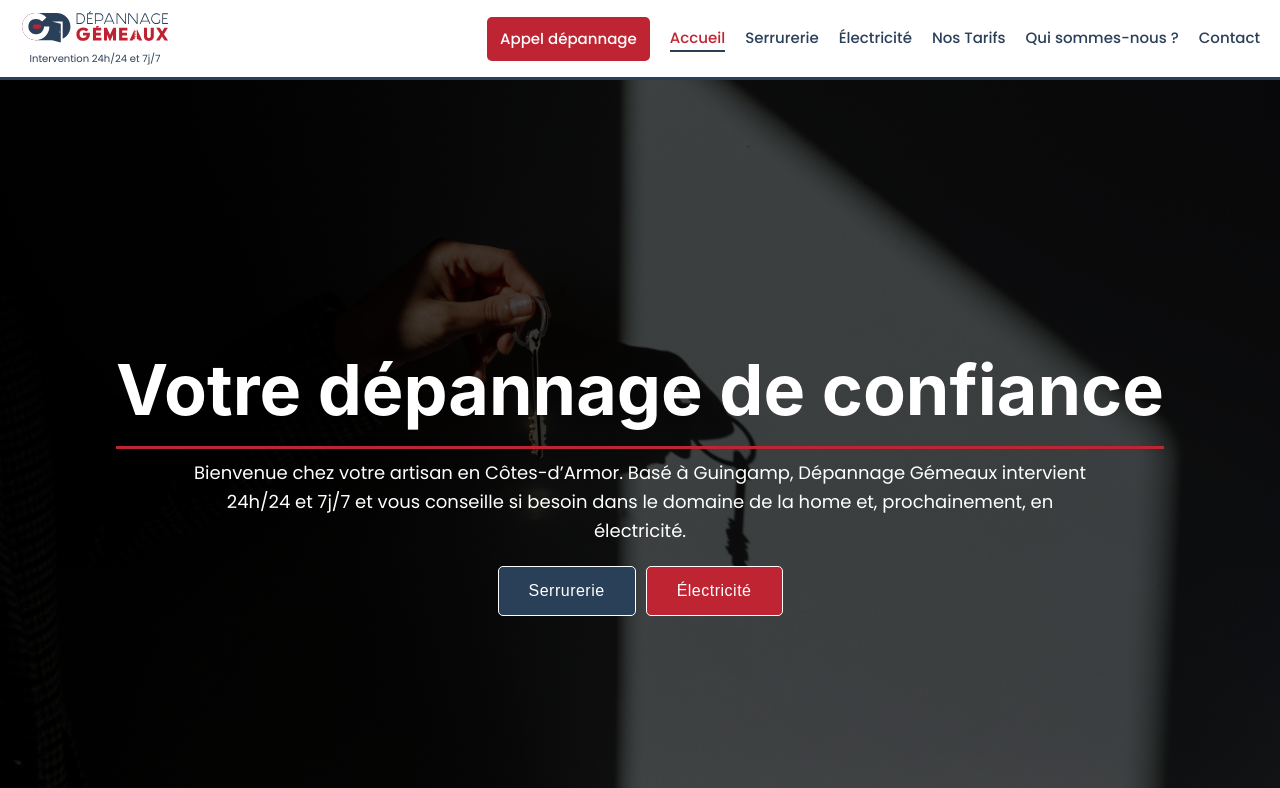
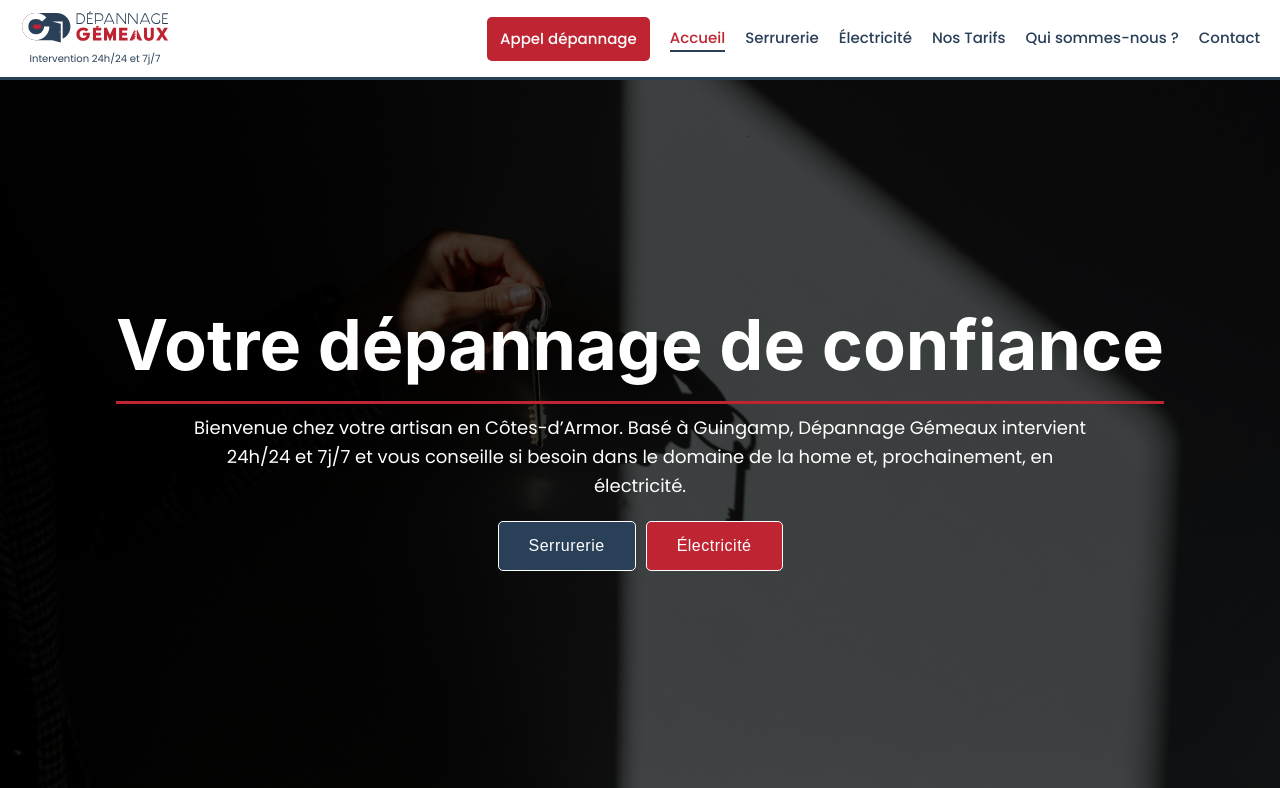
Before and after one commit to SupaKd/depannage-gemeaux, a React (Vite) app: page / in a window 1280 px wide. Shown: the top 788 px of the page. Built offline with nearby package versions, Linux system fonts and the light colour scheme.

Commit message:
Description des changements

```diff
--- a/src/assets/scss/_home.scss
+++ b/src/assets/scss/_home.scss
@@ -2,8 +2,7 @@
   /* ---------------- HERO ---------------- */
   .home__hero {
     text-align: center;
-    padding: 4rem 1rem;
-    margin-top: 1rem;
+    padding: 0rem 1rem;
     background-image: linear-gradient(rgba(0, 0, 0, 0.7), rgba(0, 0, 0, 0.7)),
       url("/clef.jpg");
     background-size: cover;
--- a/src/assets/scss/_tarifs.scss
+++ b/src/assets/scss/_tarifs.scss
@@ -3,7 +3,6 @@
   .hero_tarifs {
     text-align: center;
     padding: 4rem 1rem;
-    margin-top: 1rem;
     background-image: linear-gradient(rgba(0, 0, 0, 0.7), rgba(0, 0, 0, 0.7)),
       url("/tarifs.jpg");
     background-size: cover;
@@ -42,7 +41,7 @@
       button {
           background-color: #2a3f58;
           border: 1px solid #fff;
-          padding: 1.5rem 3rem;
+          padding: 1.3rem 1.5rem;
           border-radius: 0.5rem;
           cursor: pointer;
 
--- a/src/pages/Home.jsx
+++ b/src/pages/Home.jsx
@@ -19,7 +19,7 @@ function Home() {
     <main className="home">
       {/* HERO SECTION */}
       <section className="home__hero">
-        <div className="container">
+        <div className="home__container">
           <motion.h1
             className="home__title"
             variants={fadeUp}
```
